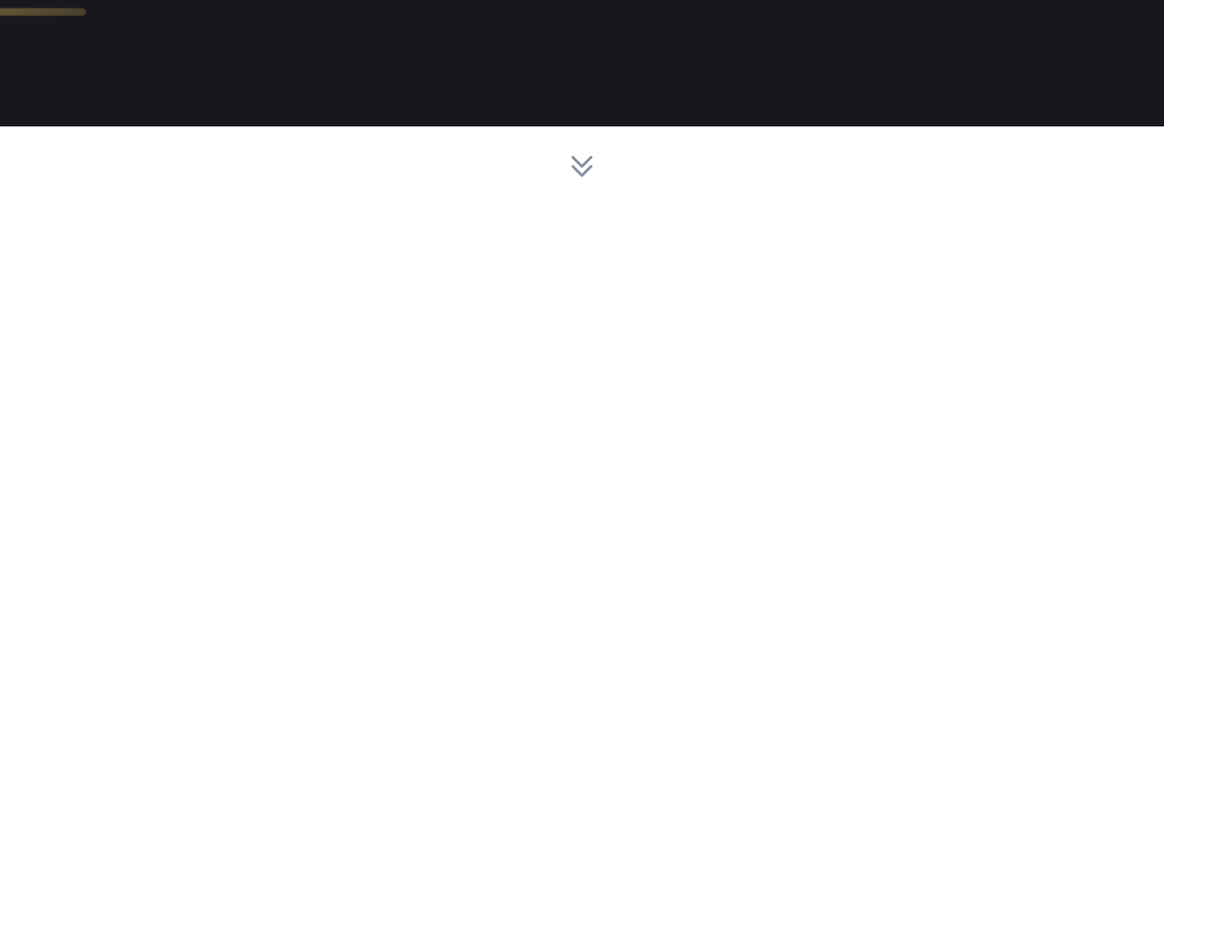
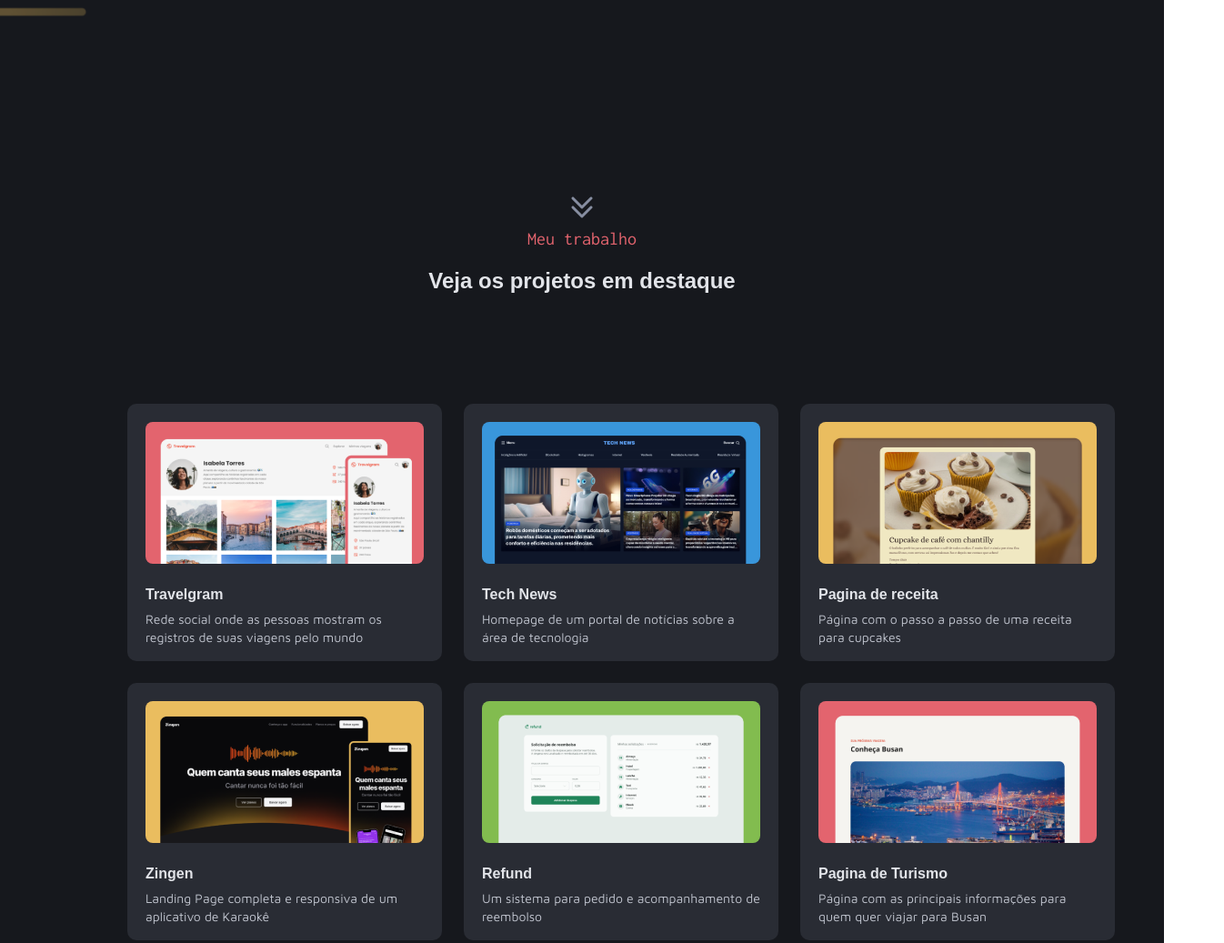
Before and after one commit to Gmorais596/Portifolio, a plain HTML site: page index.html in a window 1280 px wide. Shown: the part 501-1538 px from the top of the page at 91% size, 1346 px wide, since content can reach past the window. Before the commit the page ends 800 px from the top, so only its background shows below. Drawn offline with Linux system fonts and the light colour scheme.

Commit message:
main finalizada

```diff
--- a/index.html
+++ b/index.html
@@ -13,8 +13,8 @@
     <header>
         <div id="about">
             <img src="assets/Image.png" alt="Foto de perfil">
-            <p class="coder gray-500">Hello World! Meu nome é <span>Martina Santos</span> e sou</p>
-            <h1 class="gray-600">Desenvolvedora Fullstack</h1>
+            <p class="coder gray-500">Hello World! Meu nome é <span>Gustavo Morais</span> e sou</p>
+            <h1 class="gray-600">Desenvolvedor Fullstack</h1>
             <p class="text-sm gray-400" id="segundo-p">Transformo necessidades em aplicações reais, evolventes e funcionais. Desenvolvo sistemas através da <br>minha paixão pela tecnologia, contribuindo com soluções inovadoras e eficazes para desafios complexos.</p>
             <div class="tech-container">
                 <div class="tech-box">
@@ -46,5 +46,55 @@
         </div>
 
     </header>
+    <main>
+         <section id="header">
+            <span class="coder">Meu trabalho</span>
+            <h2>Veja os projetos em destaque</h3>
+         </section>
+         <section id="portifolio">
+            <div class="card">
+                <img src="assets/Thumbnail_Project-01.png" alt="travelgram">
+                <div class="texto">
+                    <h3 class="titulo">Travelgram</h3>
+                    <p class="descricao">Rede social onde as pessoas mostram os registros de suas viagens pelo mundo</p>
+                </div>
+            </div>
+            <div class="card">
+                <img src="assets/Thumbnail_Project-02.png" alt="Tech-news">
+                <div class="texto">
+                    <h3 class="titulo">Tech News</h3>
+                    <p class="descricao">Homepage de um portal de notícias sobre a área de tecnologia</p>
+                </div>
+            </div>
+            <div class="card">
+                <img src="assets/Thumbnail_Project-03.png" alt="Pagina de receita">
+                <div class="texto">
+                    <h3 class="titulo">Pagina de receita</h3>
+                    <p class="descricao">Página com o passo a passo de uma receita para cupcakes</p>
+                </div>
+            </div>
+            <div class="card">
+                <img src="assets/Thumbnail_Project-04.png" alt="Zingen">
+                <div class="texto">
+                    <h3 class="titulo">Zingen</h3>
+                    <p class="descricao">Landing Page completa e responsiva de um aplicativo de Karaokê</p>
+                </div>
+            </div>
+            <div class="card">
+                <img src="assets/Thumbnail_Project-05.png" alt="Refund">
+                <div class="texto">
+                    <h3 class="titulo">Refund</h3>
+                    <p class="descricao">Um sistema para pedido e acompanhamento de reembolso </p>
+                </div>
+            </div>
+            <div class="card">
+                <img src="assets/Thumbnail_Project-06.png" alt="Pagina de Turismo">
+                <div class="texto">
+                    <h3 class="titulo">Pagina de Turismo</h3>
+                    <p class="descricao">Página com as principais informações para quem quer viajar para Busan</p>
+                </div>
+            </div>
+         </section>
+    </main>
 </body>
 </html>
--- a/styles/header.css
+++ b/styles/header.css
@@ -14,6 +14,7 @@ header {
 
 #about {
     position: relative;
+    margin-top: 90px;
 
     img {
         width: 100px;
--- a/styles/index.css
+++ b/styles/index.css
@@ -1,2 +1,3 @@
 @import url(global.css);
 @import url(header.css);
+@import url(main.css);
--- /dev/null
+++ b/styles/main.css
@@ -0,0 +1,69 @@
+main {
+    background-color: var(--gray-200);
+    height: auto;
+    display: flex;
+    flex-direction: column;
+    justify-content: center;
+    align-items: center;
+    text-align: center;
+    padding: 40px 20px;
+}
+
+main span {
+    font: var(--subtitle);
+}
+
+main h2 {
+    font-family: var(--font-asap);
+    font: var(--title-md-asap);
+    color: var(--gray-600);
+    margin-top: 20px;
+}
+
+#header {
+    margin-top: 72px;
+    text-align: center;
+}
+
+ #portifolio {
+    display: grid;
+    grid-template-columns: repeat(3, 1fr);
+    gap: 24px;
+    margin: 0 auto;
+    padding: 120px;
+}
+
+.card {
+    background-color: var(--gray-300);
+    max-width: 350px;
+    height: 283px;
+    padding: 20px;
+    border-radius: 10px;
+    text-align: left;
+}
+
+.card:hover {
+    transform: scale(1.05);
+}
+
+.card img {
+    width: 306px;
+    border-radius: 8px;
+}
+
+.texto {
+    margin-top: 20px;
+}
+
+.titulo {
+    font-family: var(--font-asap);
+    font: var(--title-sm-asap);
+    color: var(--gray-600);
+}
+
+.descricao {
+    font-family: var(--font-maven);
+    font: var(--text-sm-maven);
+    color: var(--gray-500);
+    margin-top: 8px;
+}
```
